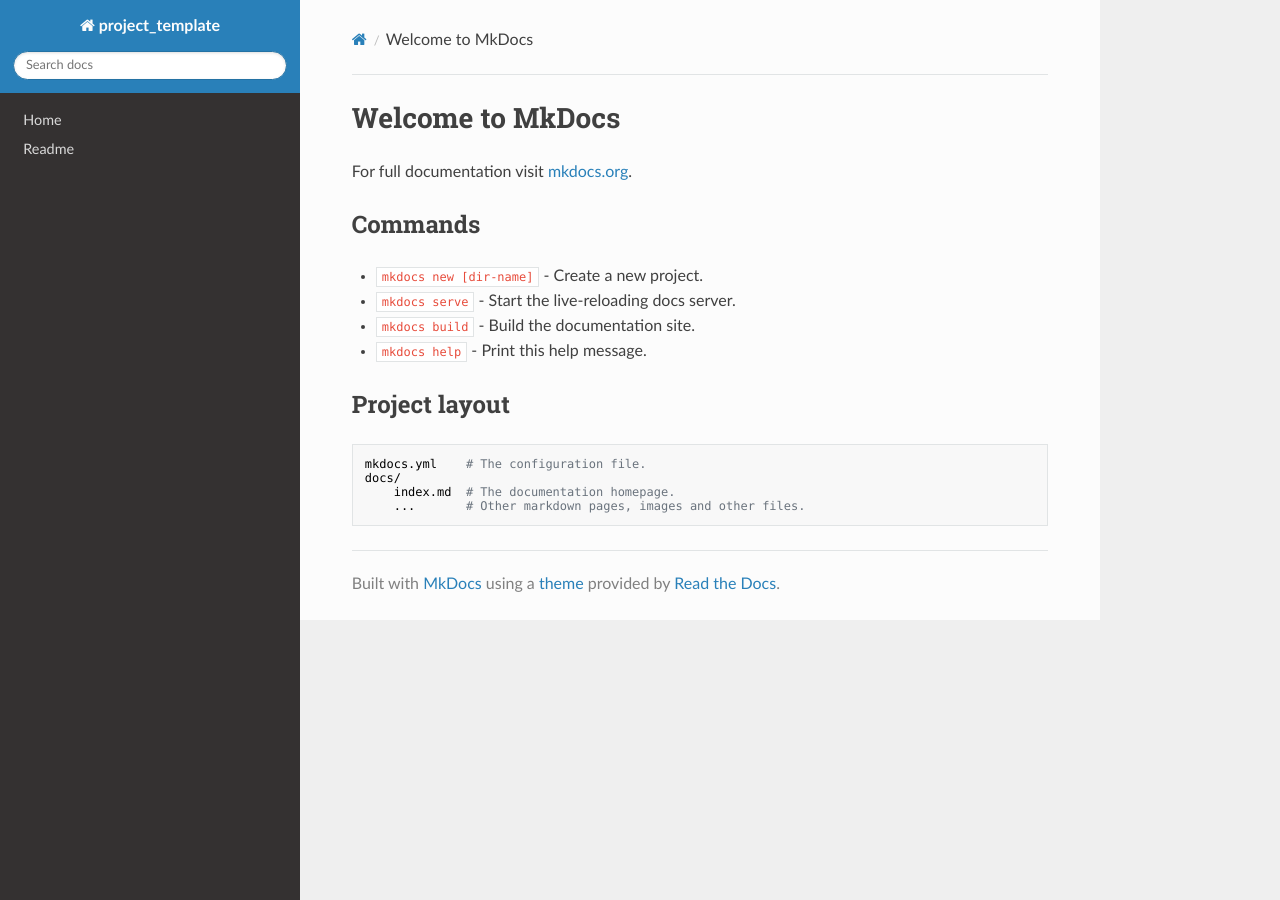
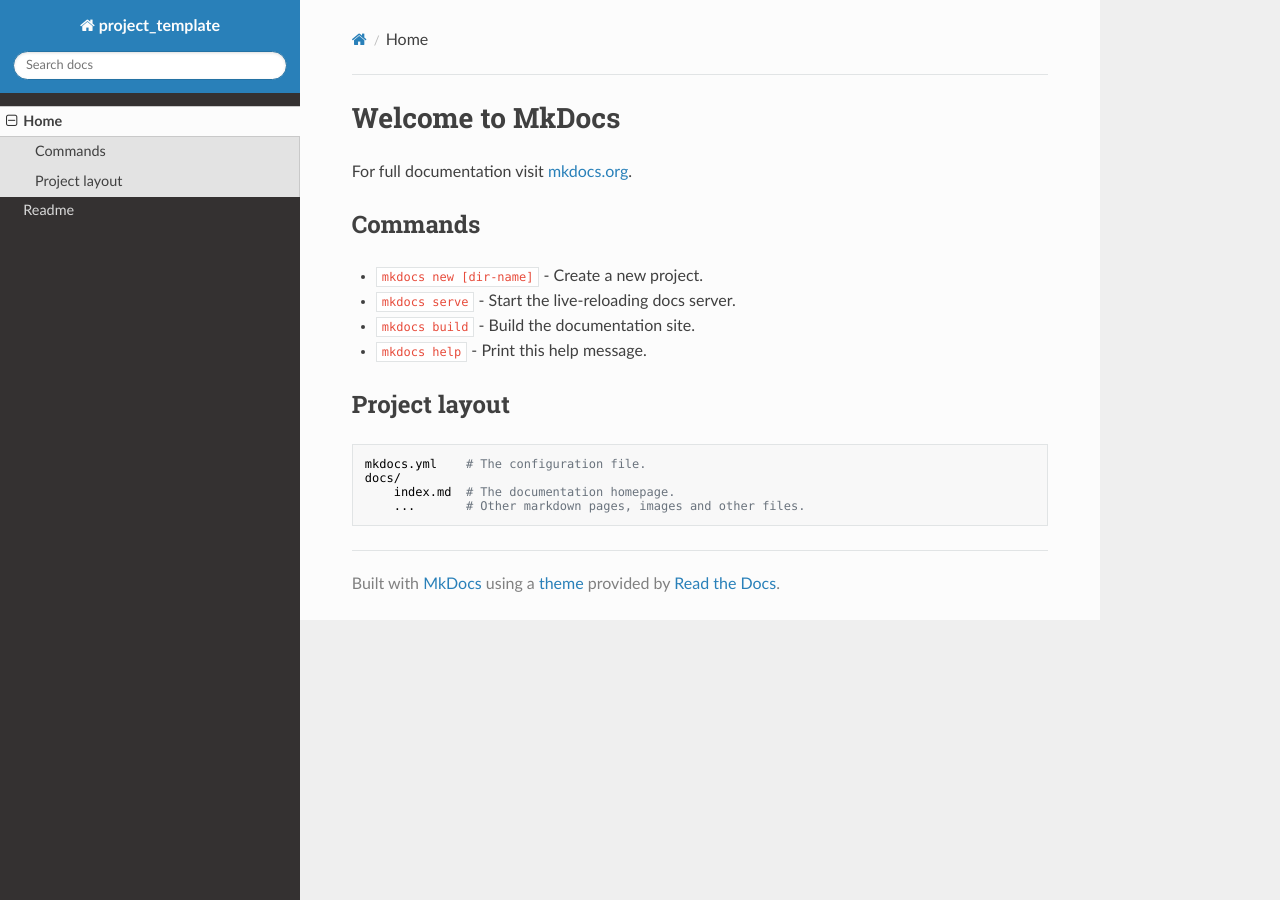
Before and after one commit to iwishiwuzskiing/libsno, an MkDocs documentation site: the page built from docs/index.md, in a window 1280 px wide. Built offline with MkDocs 1.6.1, drawn with Linux system fonts in a browser that asks for light colours; nearby versions of some CDN libraries; some of the changed lines change nothing that is shown.

Commit message:
updated path

```diff
--- a/mkdocs.yml
+++ b/mkdocs.yml
@@ -1,6 +1,6 @@
 site_name: project_template
 #docs_dir: ./
 nav:
-  - Home: docs/index.md
+  - Home: index.md
   - Readme: README.md
 theme: readthedocs
```
